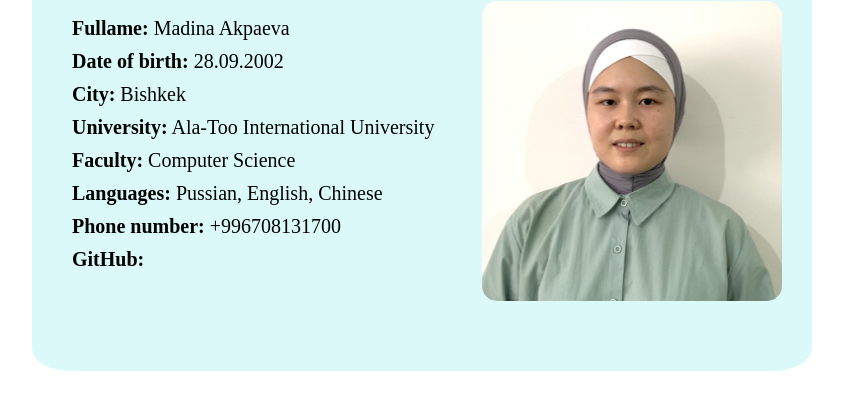
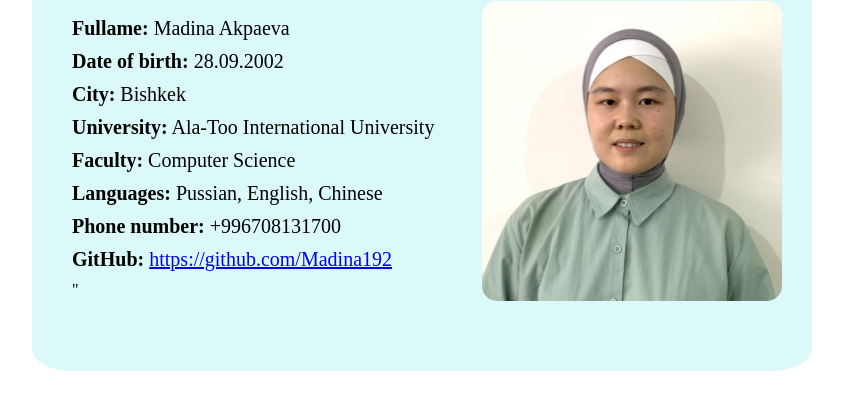
Before and after one commit to Madina192/my_CV, a plain HTML site: page index.html in a window 1280 px wide. Shown: the part 88-498 px from the top of the page, without its empty margins (218-1061 px from the left). Drawn offline with Linux system fonts and the light colour scheme.

Commit message:
Update index.html

```diff
--- a/index.html
+++ b/index.html
@@ -23,7 +23,7 @@
                     <li class="li"><span style="font-weight: bold">Faculty:</span> Computer Science</li>
                     <li class="li"><span style="font-weight: bold">Languages:</span> Pussian, English, Chinese</li>
                     <li class="li"><span style="font-weight: bold">Phone number:</span> +996708131700</li>
-                    <li class="li"><span style="font-weight: bold">GitHub:</span> <a src="https://github.com/Madina192</li>"/a>
+                    <li class="li"><span style="font-weight: bold">GitHub:</span> <a href="https://github.com/Madina192">https://github.com/Madina192</a></li>"
                 </ul>
             </div>
             <div class="right-side">
```
